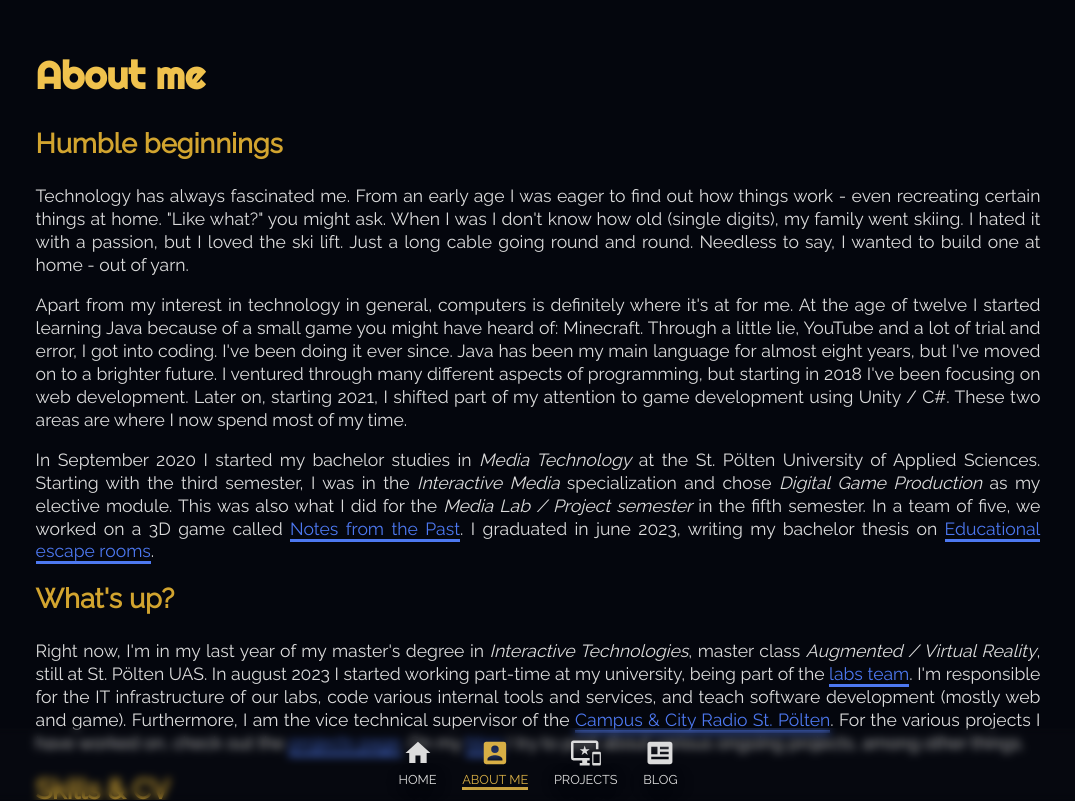
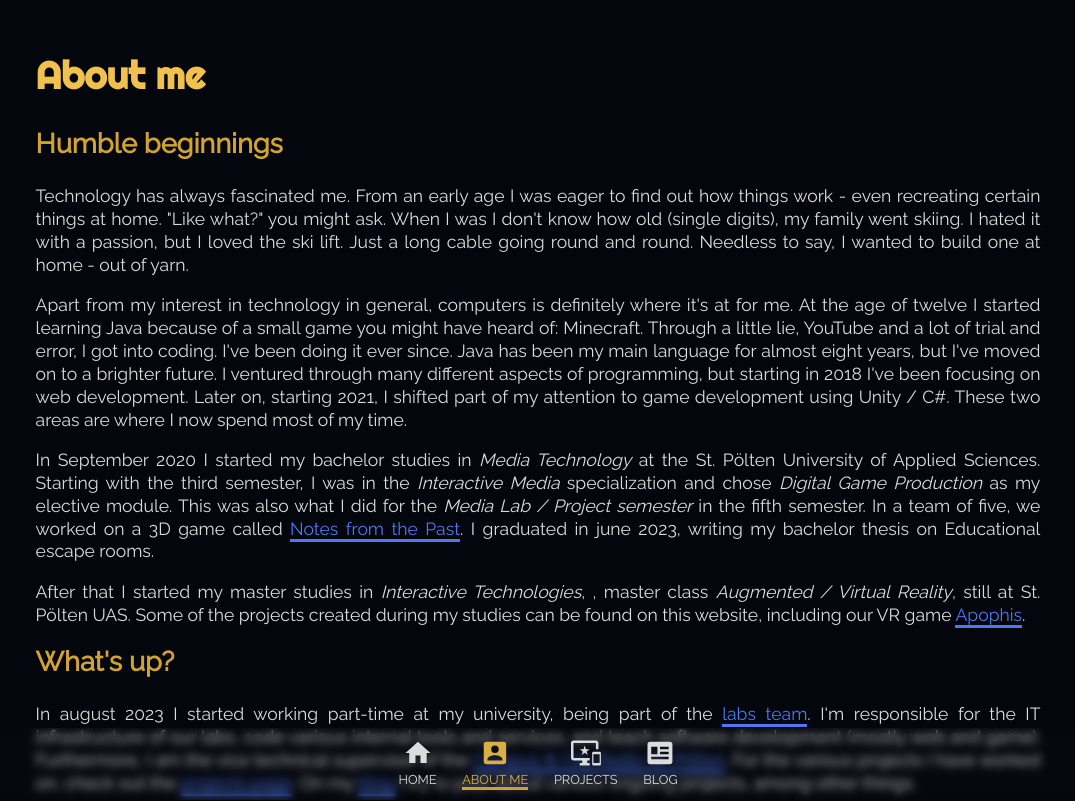
Before and after one commit to LukasHeinzl/lheinzl.com, a SvelteKit app: page /about in a window 1280 px wide. Shown: the top 801 px of the page, without its empty margins (102-1177 px from the left). Built offline with nearby package versions, Linux system fonts and the light colour scheme.

Commit message:
Update about and CV

```diff
--- a/src/routes/(main)/about/+page.svelte
+++ b/src/routes/(main)/about/+page.svelte
@@ -54,17 +54,21 @@
     Production</i> as my elective module.
     This was also what I did for the <i>Media Lab / Project semester</i> in the fifth semester.
     In a team of five, we worked on a 3D game called <a href="/projects/2022/09/nftp/">Notes from the Past</a>.
-    I graduated in june 2023, writing my bachelor thesis on <a href="/BA_signed.pdf" target="_blank">Educational escape
-    rooms</a>.
+    I graduated in june 2023, writing my bachelor thesis on Educational escape rooms.
+</p>
+
+<p>
+    After that I started my master studies in <i>Interactive Technologies</i>, , master class <i>Augmented / Virtual
+    Reality</i>, still at St. Pölten UAS.
+    Some of the projects created during my studies can be found on this website, including our VR game
+    <a href="/projects/2024/03/apophis/">Apophis</a>.
 </p>
 
 <h2>What's up?</h2>
 
 <p>
-    Right now, I'm in my last year of my master's degree in <i>Interactive Technologies</i>, master class <i>Augmented /
-    Virtual Reality</i>, still at St. Pölten UAS.
     In august 2023 I started working part-time at my university, being part of the
-    <a href="https://labs.fhstp.ac.at/" target="_blank">labs team</a>.
+    <a href="https://labs.ustp.at/" target="_blank">labs team</a>.
     I'm responsible for the IT infrastructure of our labs, code various internal tools and services, and teach software
     development (mostly web and game).
     Furthermore, I am the vice technical supervisor of the <a href="https://www.cr944.at/" target="_blank">Campus & City
```
Also changed, not shown: 2 other files (tests, documents, lock files or other folders).
